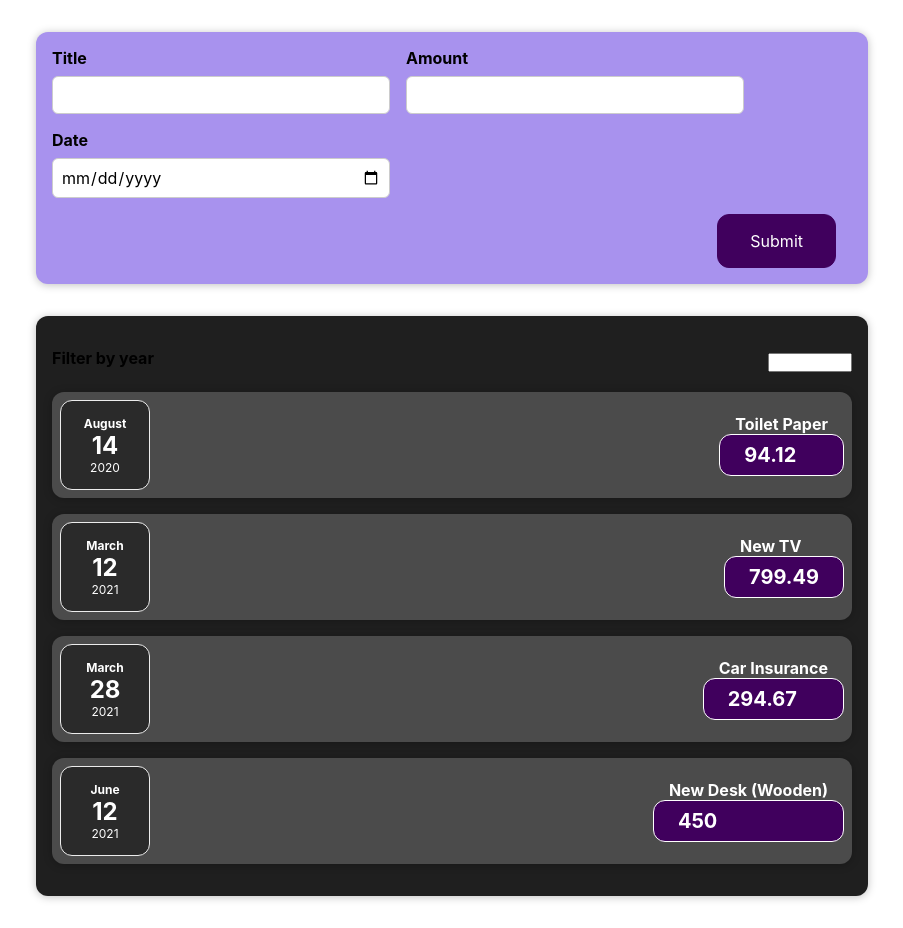
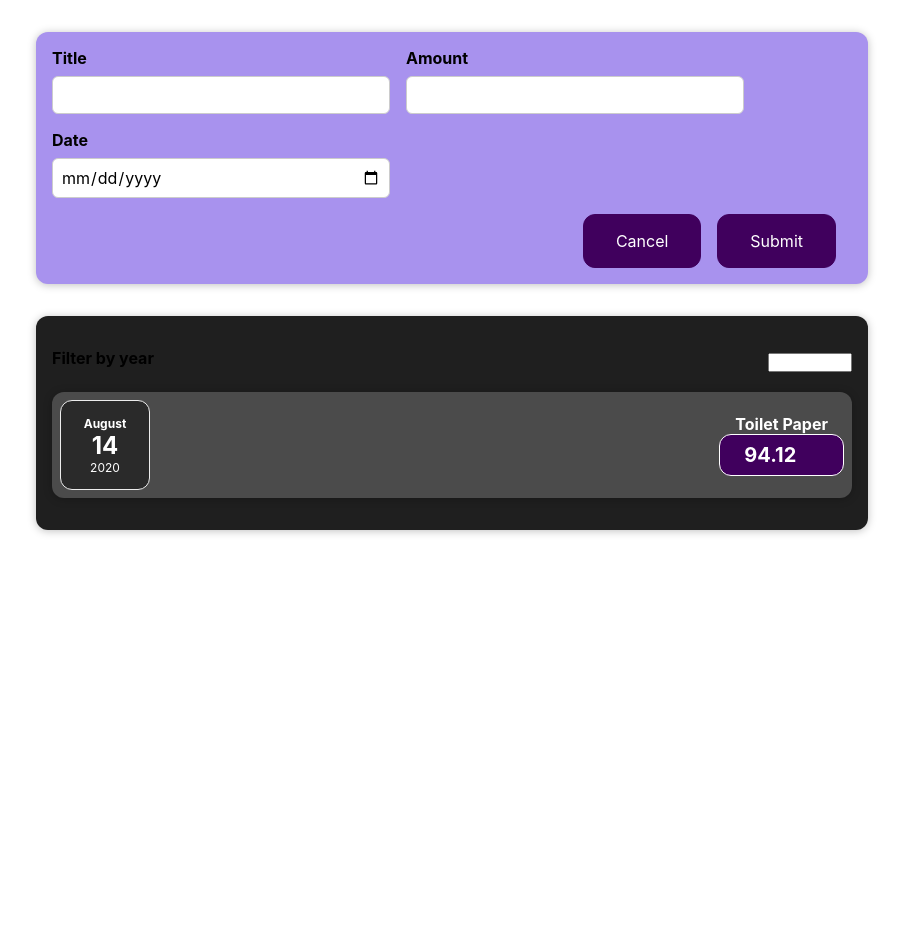
Before and after one commit to hose347/react-project-expense-journal, a React (Create React App) app: page / in a window 1280 px wide. Shown: the whole page, without its empty margins (188-1091 px from the left). After the commit the page ends 800 px from the top, so only its background shows below. Built offline with nearby package versions, Linux system fonts and the light colour scheme.

Commit message:
Adding Expenses List and make filter function to filter by the year

```diff
--- a/src/components/Expenses/ExpenseDate.js
+++ b/src/components/Expenses/ExpenseDate.js
@@ -4,6 +4,9 @@ function ExpenseDate(props) {
   const month = props.date.toLocaleString("en-GB", { month: "long" });
   const year = props.date.toLocaleString("en-GB", { year: "numeric" });
   const day = props.date.toLocaleString("en-GB", { day: "numeric" });
+
+  // console.log(month, year, day);
+  // console.log(props.date);
 
   return (
     <div className="expense-date">
--- a/src/components/Expenses/ExpenseItem.js
+++ b/src/components/Expenses/ExpenseItem.js
@@ -4,6 +4,7 @@ import "./ExpenseItem.css";
 
 function ExpenseItem(props) {
   return (
+    <li>
       <Card className="expense-item">
         <ExpenseDate date={props.date} />
         <div className="expense-iteam__description">
@@ -11,6 +12,7 @@ function ExpenseItem(props) {
           <div className="expense-item__price">{props.amount}</div>
         </div>
       </Card>
+    </li>
   );
 }
 
--- a/src/components/Expenses/Expenses.js
+++ b/src/components/Expenses/Expenses.js
@@ -1,16 +1,21 @@
+import React from "react";
 import { useState } from "react";
-import ExpenseItem from "./ExpenseItem";
+
 import Card from "../UI/Card";
 import ExpensesFilter from "./ExpensesFilter";
 import "./Expenses.css";
-import React from "react";
+import ExpensesList from "./ExpensesList";
 
 function Expenses(props) {
   const [filteredYear, setFilteredYear] = useState("2020");
 
   const filterChangeHandler = (selectedYear) => {
-    console.log(selectedYear);
+    setFilteredYear(selectedYear);
   };
+
+  const filteredExpenses = props.items.filter((expense) => {
+    return expense.date.getFullYear().toString() === filteredYear;
+  });
 
   return (
     <Card className="expenses">
@@ -18,13 +23,7 @@ function Expenses(props) {
         selected={filteredYear}
         onChangeFilter={filterChangeHandler}
       />
-      {props.items.map((expense) => (
-        <ExpenseItem
-          title={expense.title}
-          amount={expense.amount}
-          date={expense.date}
-        />
-      ))}
+      <ExpensesList items={filteredExpenses} />
     </Card>
   );
 }
--- /dev/null
+++ b/src/components/Expenses/ExpensesList.css
@@ -0,0 +1,9 @@
+.expenses-list {
+  list-style: none;
+  padding: 0;
+}
+
+.expenses-list__fallback {
+  color: white;
+  text-align: center;
+}
--- /dev/null
+++ b/src/components/Expenses/ExpensesList.js
@@ -0,0 +1,23 @@
+import "./ExpensesList.css";
+import ExpenseItem from "./ExpenseItem";
+import Expenses from "./Expenses";
+
+const ExpensesList = (props) => {
+  if (props.items.length === 0) {
+    return <h2 className="expenses-list__fallback">No expenses found.</h2>;
+  }
+  return (
+    <ul className="expenses-list">
+      {props.items.map((expense) => (
+        <ExpenseItem
+          key={expense.id}
+          title={expense.title}
+          amount={expense.amount}
+          date={expense.date}
+        />
+      ))}
+    </ul>
+  );
+};
+
+export default ExpensesList;
--- a/src/components/NewExpense/ExpenseForm.js
+++ b/src/components/NewExpense/ExpenseForm.js
@@ -8,36 +8,35 @@ const ExpenseForm = (props) => {
 
   const titleChangeHandler = (event) => {
     setEnteredTitle(event.target.value);
-    // console.log(event.target.value)
   };
 
   const amountChangeHandler = (event) => {
     setEnteredAmount(event.target.value);
-    // console.log(event.target.value)
   };
 
   const dateChangeHandler = (event) => {
     setEnteredDate(event.target.value);
-    // console.log(event.target.value)
+    // console.log(event.target.value);
   };
 
-  console.log({ enteredTitle }, { enteredAmount }, { enteredDate });
+  // console.log({ enteredTitle }, { enteredAmount }, { enteredDate });
 
   const submitHandler = (event) => {
-    debugger;
     event.preventDefault();
 
     const expenseData = {
       title: enteredTitle,
       amount: enteredAmount,
-      date: enteredDate,
+      date: new Date(enteredDate),
     };
 
-    props.onSaveExpenseData();
+    props.onSaveExpenseData(expenseData);
     setEnteredTitle("");
     setEnteredAmount("");
     setEnteredDate("");
   };
+
+  const cancelForm = (event) => {};
 
   return (
     <form onSubmit={submitHandler}>
@@ -72,6 +71,9 @@ const ExpenseForm = (props) => {
         </div>
       </div>
       <div className="new-expense__actions">
+        <button type="reset" onClick={cancelForm}>
+          Cancel
+        </button>
         <button type="submit">Submit</button>
       </div>
     </form>
--- a/src/components/NewExpense/NewExpense.js
+++ b/src/components/NewExpense/NewExpense.js
@@ -8,7 +8,7 @@ const NewExpense = (props) => {
       ...enteredExpenseData,
       id: Math.random().toString(),
     };
-    console.log(expenseData);
+    // console.log(expenseData);
     props.onAddExpense(expenseData);
   };
 
```
Lines whose indentation alone changed are shown as unchanged.
